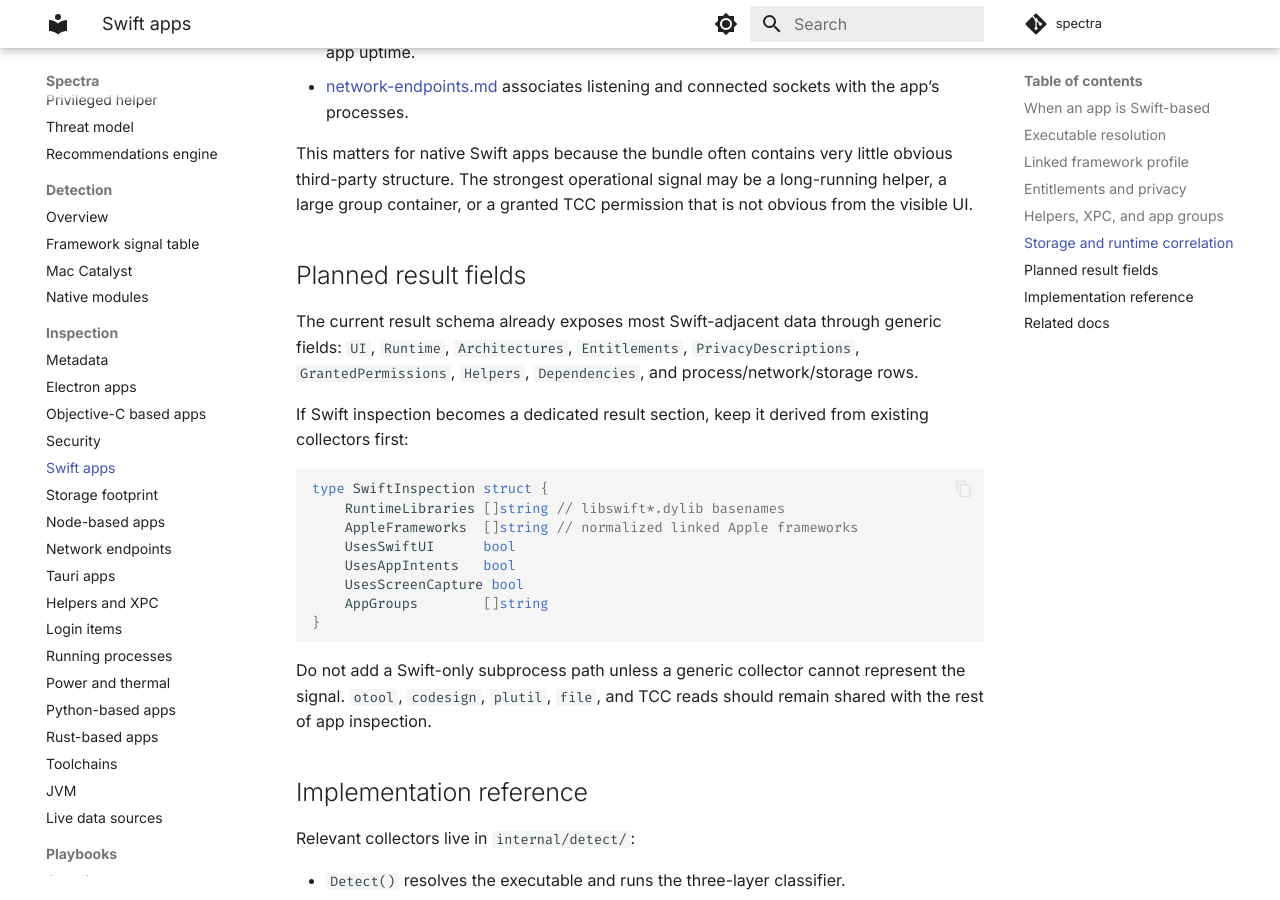
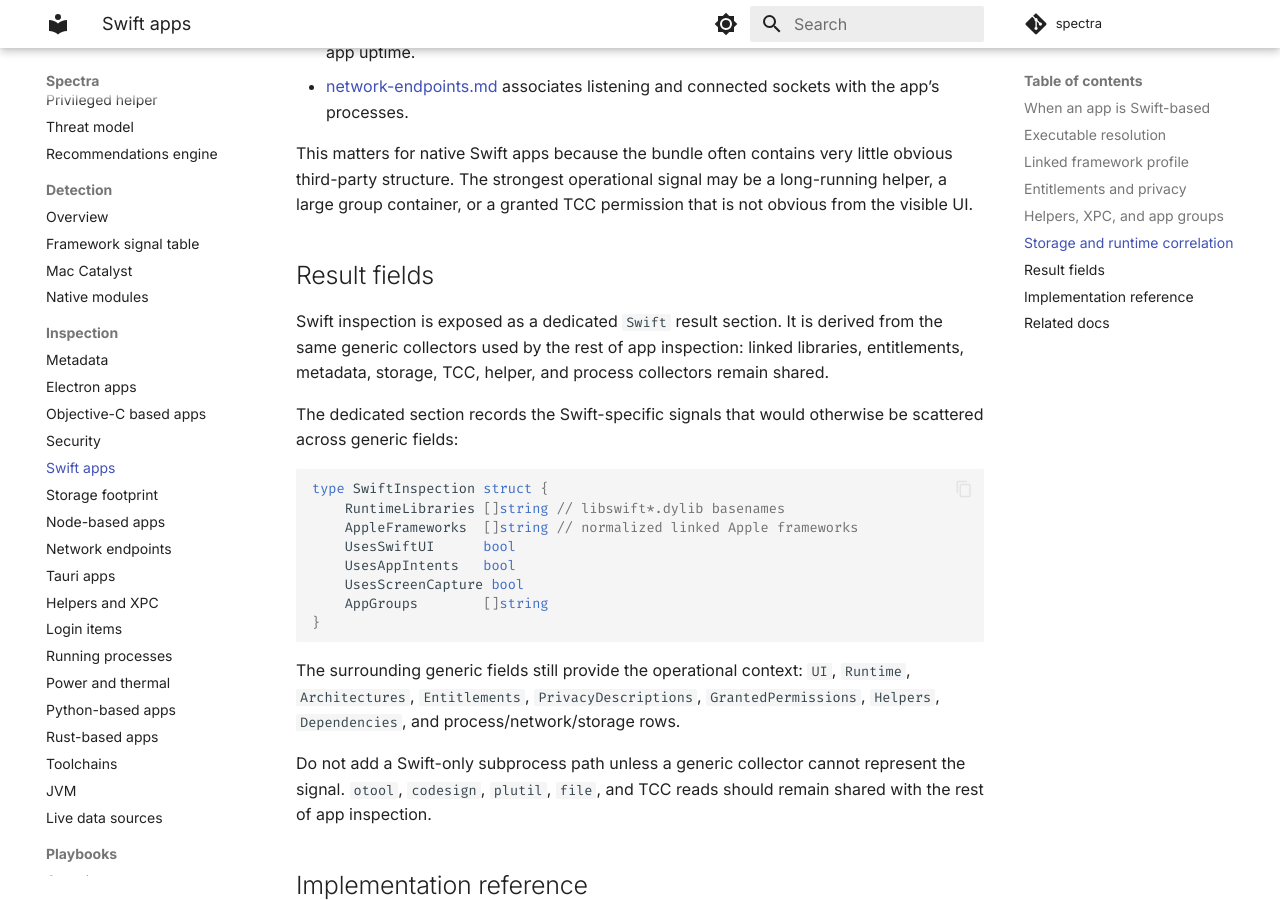
Before and after one commit to kaeawc/spectra, an MkDocs documentation site: the page built from docs/inspection/swift-apps.md, in a window 1280 px wide and 900 px high, scrolled down 3803 px. Built offline with MkDocs 1.6.1 and Material for MkDocs 9.7.7, drawn with Linux system fonts in a browser that asks for light colours; comment, search, counter and statistics services are not loaded.

Commit message:
Document Swift inspection result section (#211)

````diff
--- a/docs/inspection/swift-apps.md
+++ b/docs/inspection/swift-apps.md
@@ -134,15 +134,15 @@ little obvious third-party structure. The strongest operational signal may
 be a long-running helper, a large group container, or a granted TCC
 permission that is not obvious from the visible UI.
 
-## Planned result fields
+## Result fields
 
-The current result schema already exposes most Swift-adjacent data through
-generic fields: `UI`, `Runtime`, `Architectures`, `Entitlements`,
-`PrivacyDescriptions`, `GrantedPermissions`, `Helpers`, `Dependencies`,
-and process/network/storage rows.
+Swift inspection is exposed as a dedicated `Swift` result section. It is
+derived from the same generic collectors used by the rest of app inspection:
+linked libraries, entitlements, metadata, storage, TCC, helper, and process
+collectors remain shared.
 
-If Swift inspection becomes a dedicated result section, keep it derived
-from existing collectors first:
+The dedicated section records the Swift-specific signals that would otherwise
+be scattered across generic fields:
 
 ```go
 type SwiftInspection struct {
@@ -154,6 +154,11 @@ type SwiftInspection struct {
     AppGroups        []string
 }
 ```
+
+The surrounding generic fields still provide the operational context:
+`UI`, `Runtime`, `Architectures`, `Entitlements`, `PrivacyDescriptions`,
+`GrantedPermissions`, `Helpers`, `Dependencies`, and
+process/network/storage rows.
 
 Do not add a Swift-only subprocess path unless a generic collector cannot
 represent the signal. `otool`, `codesign`, `plutil`, `file`, and TCC reads
````
